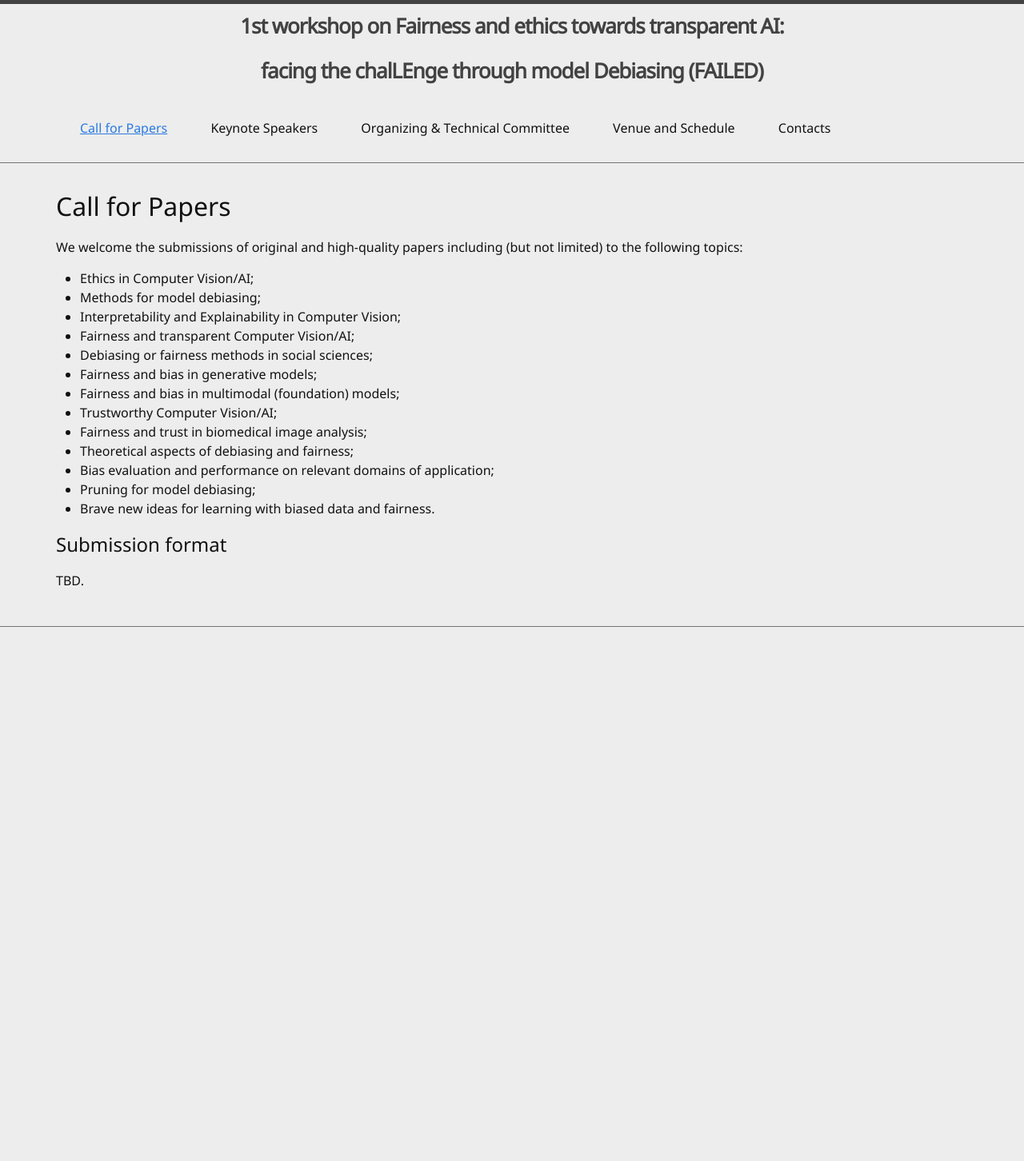
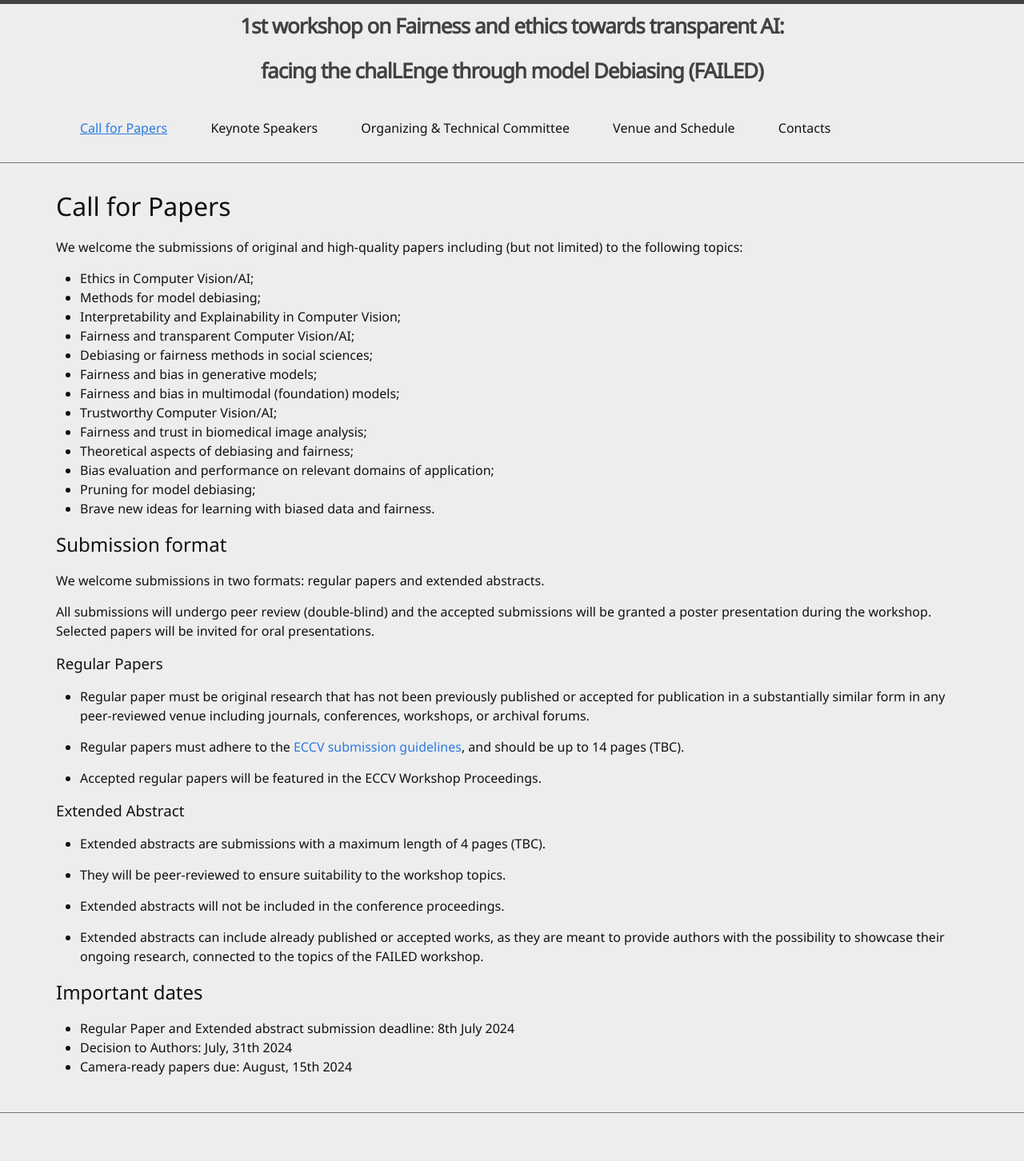
Before and after one commit to VitoPaoloPastore/2nd-FAILED-Workshop-ICCV-2025.github.io, a Jekyll site: the page built from 0-call.md, in a window 1280 px wide. Shown: the whole page at 80% size. Built offline with Jekyll 4.4.1, drawn with Linux system fonts in a browser that asks for light colours; before the commit the page ends 900 px from its top, so only the background shows below that.

Commit message:
Update 0-call.md

```diff
--- a/0-call.md
+++ b/0-call.md
@@ -22,4 +22,34 @@ We welcome the submissions of original and high-quality papers including (but no
 * Brave new ideas for learning with biased data and fairness.
 
 ## Submission format
-TBD.
+
+We welcome submissions in two formats: regular papers and extended abstracts.
+
+All submissions will undergo peer review (double-blind) and the accepted submissions will be granted a poster presentation during the workshop. Selected papers will be invited for oral presentations.
+
+
+### Regular Papers
+
+* Regular paper must be original research that has not been previously published or accepted for publication in a substantially similar form in any peer-reviewed venue including journals, conferences, workshops, or archival forums.
+
+* Regular papers must adhere to the [ECCV submission guidelines](https://eccv.ecva.net/Conferences/2024/SubmissionPolicies), and should be up to 14 pages (TBC).
+
+* Accepted regular papers will be featured in the ECCV Workshop Proceedings.
+
+
+### Extended Abstract
+
+* Extended abstracts are submissions with a maximum length of 4 pages (TBC).
+
+* They will be peer-reviewed to ensure suitability to the workshop topics.
+
+* Extended abstracts will not be included in the conference proceedings.
+
+* Extended abstracts can include already published or accepted works, as they are meant to provide authors with the possibility to showcase their ongoing research, connected to the topics of the FAILED workshop.
+
+
+## Important dates
+
+* Regular Paper and Extended abstract submission deadline: 8th July 2024
+* Decision to Authors: July, 31th 2024
+* Camera-ready papers due: August, 15th 2024
```
